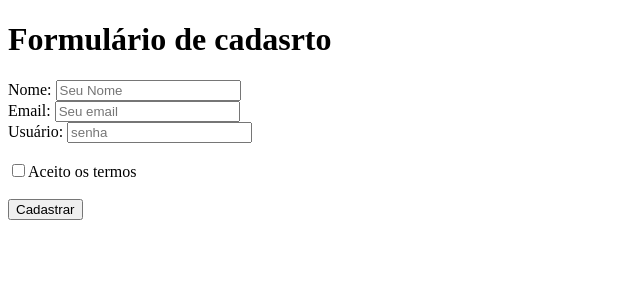
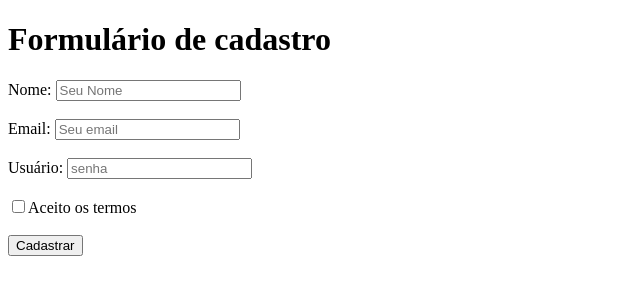
Before and after one commit to leonardo-munizd/curso_ebac_frontend, a plain HTML site: page index.html in a window 1280 px wide. Shown: the whole page, without its empty margins (0-640 px from the left). Drawn offline with Linux system fonts and the light colour scheme.

Commit message:
Correções

```diff
--- a/index.html
+++ b/index.html
@@ -6,20 +6,20 @@
     <title>Document</title>
 </head>
 <body>
-    <h1>Formulário de cadasrto</h1>
+    <h1>Formulário de cadastro</h1>
     <form>
         <label for="user">Nome: </label>
         <input id="user" type="text" placeholder="Seu Nome">
-        <br>
+        <br> <br>
         <label for="email">Email: </label>
         <input id="email" type="email" placeholder="Seu email">
-        <br>
+        <br> <br>
         <label for="senha">Usuário: </label>
         <input id="senha" type="password" placeholder="senha">
         <br> <br>
         <input type="checkbox" id="checkbox-termos"/><label for="checkbox-termos">Aceito os termos</label>
-        <br><br>
-        <button>Cadastrar</button>
+        <br> <br>
+        <input type="submit" value="Cadastrar">
     </form>
 </body>
 </html>
```
